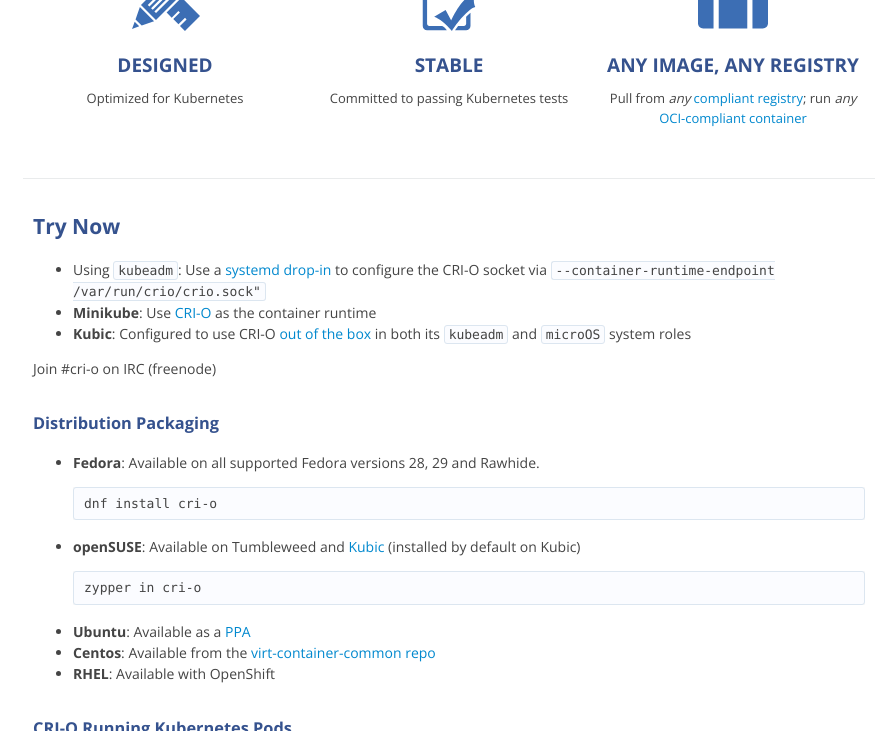
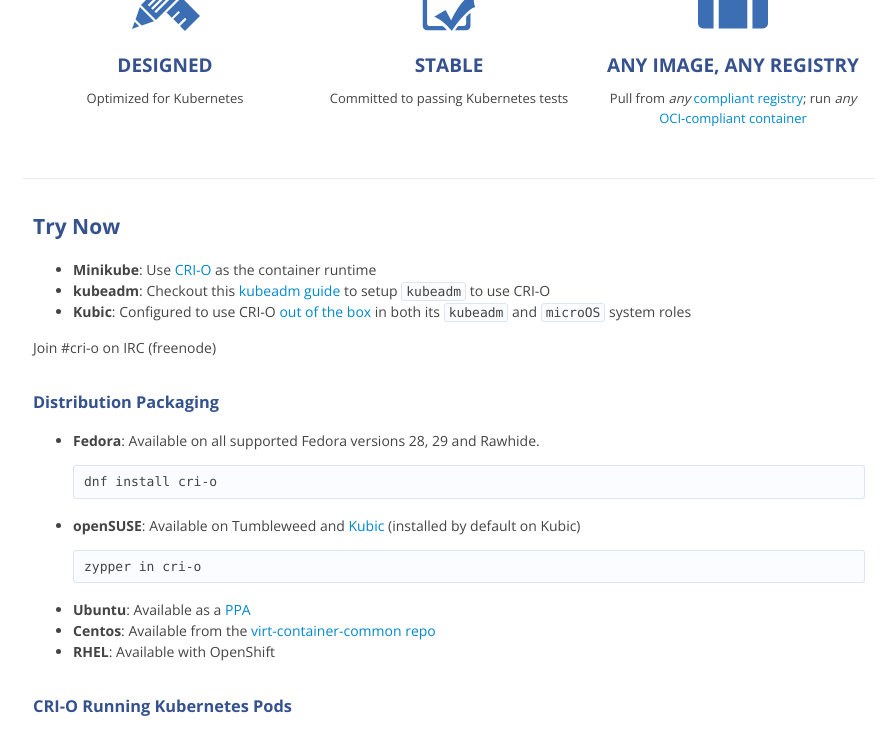
Before and after one commit to cri-o/cri-o.io, a Jekyll site: the page built from index.md, in a window 1280 px wide and 900 px high, scrolled down 372 px, cut to the strip 0-731 px from the top of the window. Shown: the whole strip, without its empty margins (191-1087 px from the left). Built offline with Jekyll 4.4.1, drawn with Linux system fonts in a browser that asks for light colours; comment, search, counter and statistics services are not loaded.

Commit message:
Update kubeadm 'Try Now' field
Fix an out of date link with an updated tutorial on setting up CRI-O with kubeadm

Signed-off-by: Peter Hunt <pehunt@redhat.com>

```diff
--- a/index.md
+++ b/index.md
@@ -9,8 +9,8 @@ layout: default
 
 ## Try Now
 
-* Using `kubeadm`: Use a [systemd drop-in](https://kubernetes.io/docs/reference/generated/kubeadm/#kubelet-drop-in) to configure the CRI-O socket via `--container-runtime-endpoint /var/run/crio/crio.sock"`
 * **Minikube**: Use [CRI-O](https://github.com/kubernetes/minikube/blob/master/docs/alternative_runtimes.md#using-cri-o) as the container runtime
+* **kubeadm**: Checkout this [kubeadm guide](https://github.com/cri-o/cri-o/blob/master/tutorials/kubeadm.md) to setup `kubeadm` to use CRI-O
 * **Kubic**: Configured to use CRI-O [out of the box](https://kubic.opensuse.org/blog/2018-09-17-crio-default/) in both its `kubeadm` and `microOS` system roles
 
 Join #cri-o on IRC (freenode)
```
